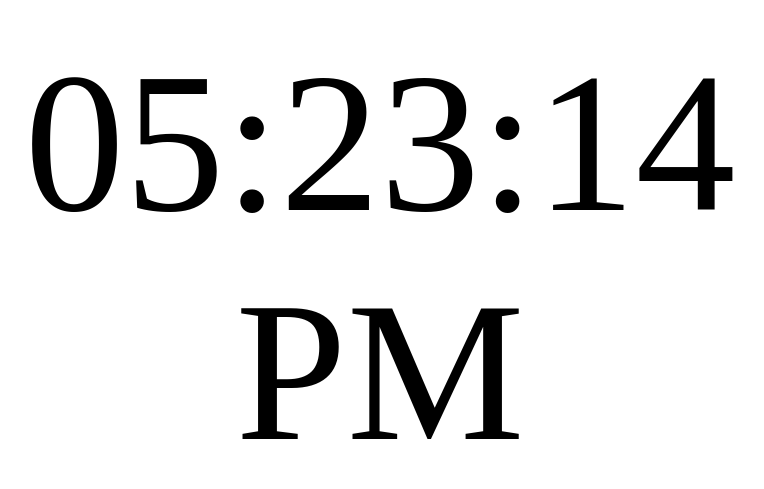
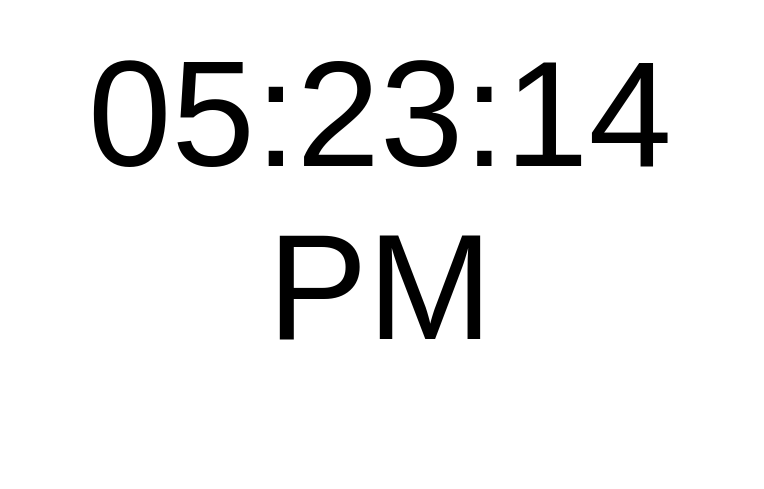
Before and after one commit to yousufshaikh/clock_JavaScript, a plain HTML site: page index.html in a window 1280 px wide. Shown: the part 222-711 px from the top of the page, without its empty margins (260-1024 px from the left). Drawn offline with Linux system fonts and the light colour scheme.

Commit message:
This is the changes in style of clock font-family

```diff
--- a/style.css
+++ b/style.css
@@ -1,5 +1,8 @@
+body{
+    font-family: Arial, Helvetica, sans-serif;
+}
 #clock{
     text-align: center;
-    font-size: 200px;
+    font-size: 150px;
     margin: 250px;
 }
```
